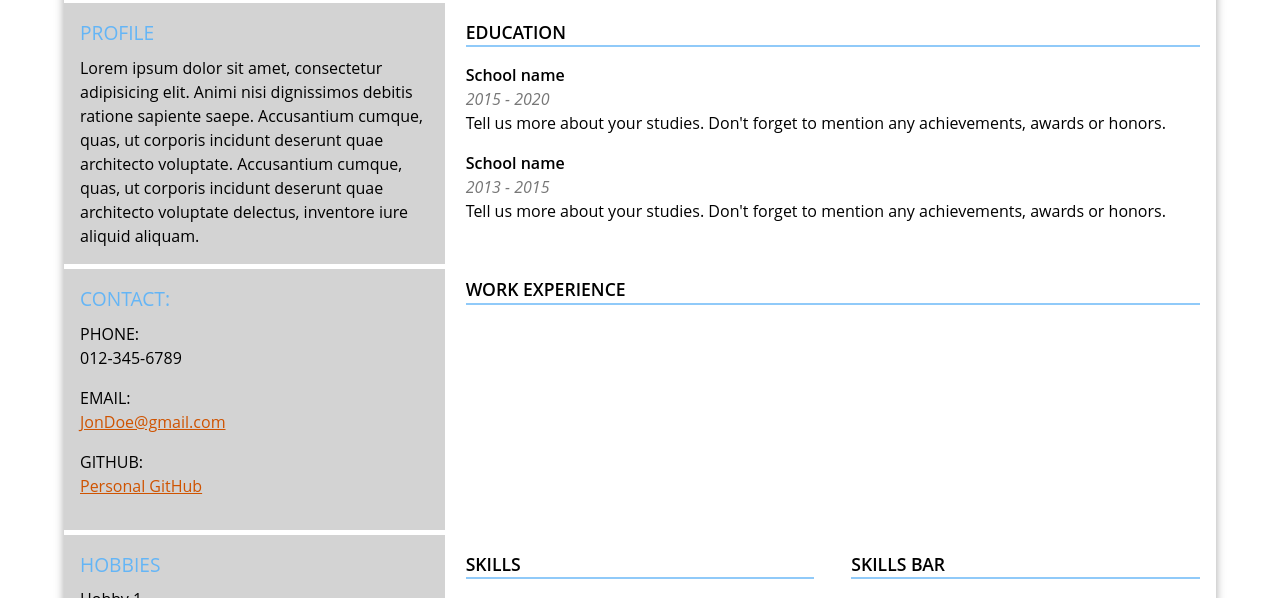
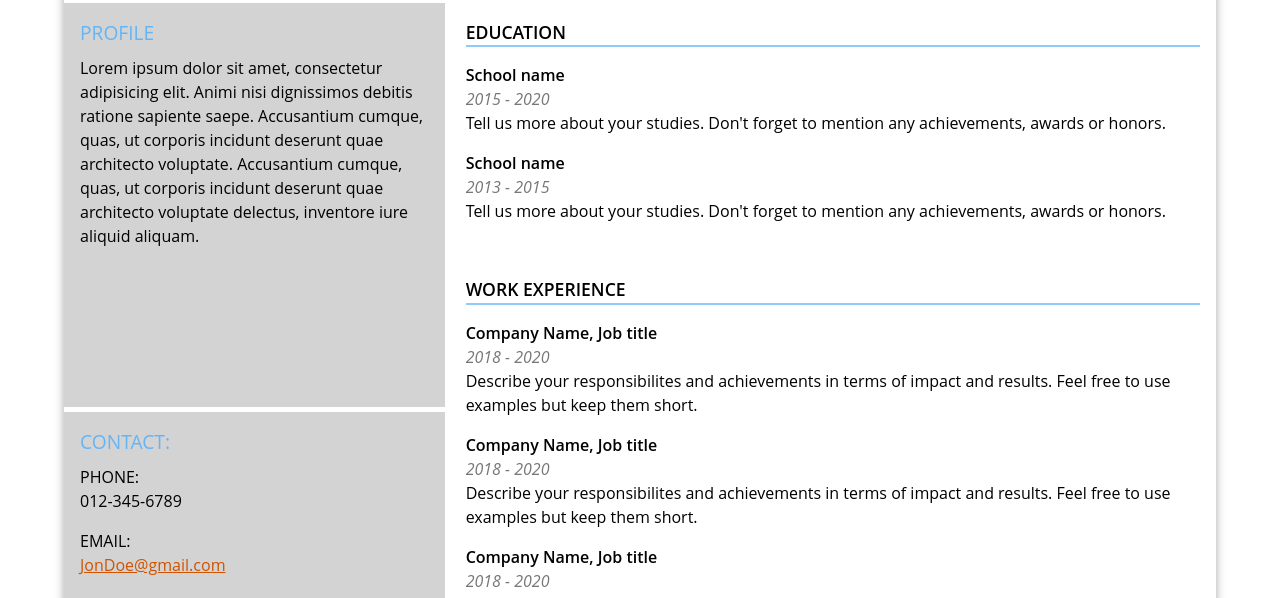
Before and after one commit to Bojana-J/Responsive-Resume, a website: page index.html in a window 1280 px wide. Shown: the part 202-800 px from the top of the page. Drawn offline with Linux system fonts and the light colour scheme.

Commit message:
style work section

```diff
--- a/index.html
+++ b/index.html
@@ -60,6 +60,37 @@
             <section class="grid-area work">
                 <div class="heading">Work experience</div>
                 <hr class="line" />
+
+                <div class="work__container">
+                    <div class="work__company-name">
+                        Company Name, Job title
+                    </div>
+                    <div class="work__date">2018 - 2020</div>
+                    <div class="work__description">
+                        Describe your responsibilites and achievements in terms of impact and results. Feel free to use
+                        examples but keep them short.
+                    </div>
+                </div>
+                <div class="work__container">
+                    <div class="work__company-name">
+                        Company Name, Job title
+                    </div>
+                    <div class="work__date">2018 - 2020</div>
+                    <div class="work__description">
+                        Describe your responsibilites and achievements in terms of impact and results. Feel free to use
+                        examples but keep them short.
+                    </div>
+                </div>
+                <div class="work__container">
+                    <div class="work__company-name">
+                        Company Name, Job title
+                    </div>
+                    <div class="work__date">2018 - 2020</div>
+                    <div class="work__description">
+                        Describe your responsibilites and achievements in terms of impact and results. Feel free to use
+                        examples but keep them short.
+                    </div>
+                </div>
             </section>
 
             <section class="grid-area education">
--- a/sass/_components.scss
+++ b/sass/_components.scss
@@ -94,6 +94,24 @@ a {
 ///   WORK
 .work {
   grid-area: work;
+
+  &__container {
+    margin: 1rem 0;
+}
+
+  &__company-name {
+    font-weight: 600;
+  }
+
+  &__date {
+      font-style: oblique;
+      font-weight: 400;
+      color: var(--color-grey-dark)
+  }
+
+  &__description {
+      //font-size: 1.5rem;
+  }
 }
 
 
```
Also changed, not shown: css/style.css.
